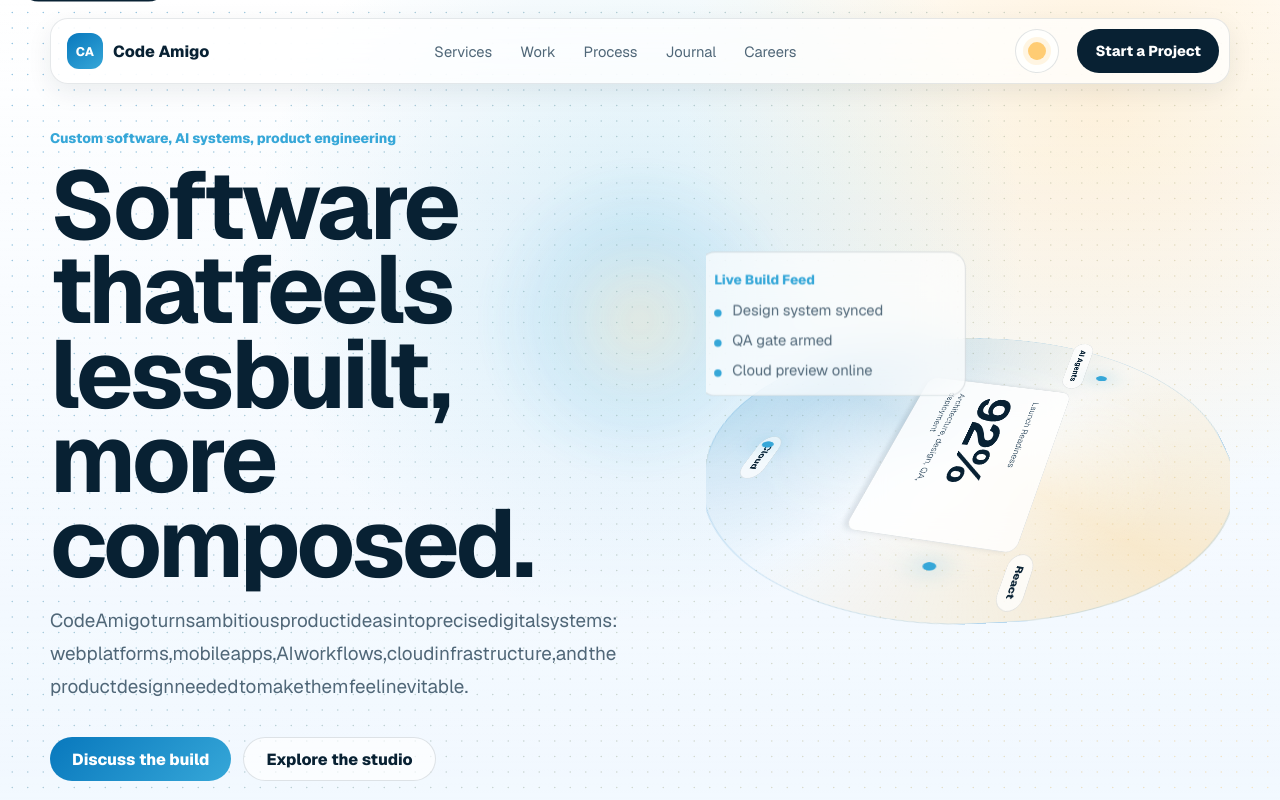
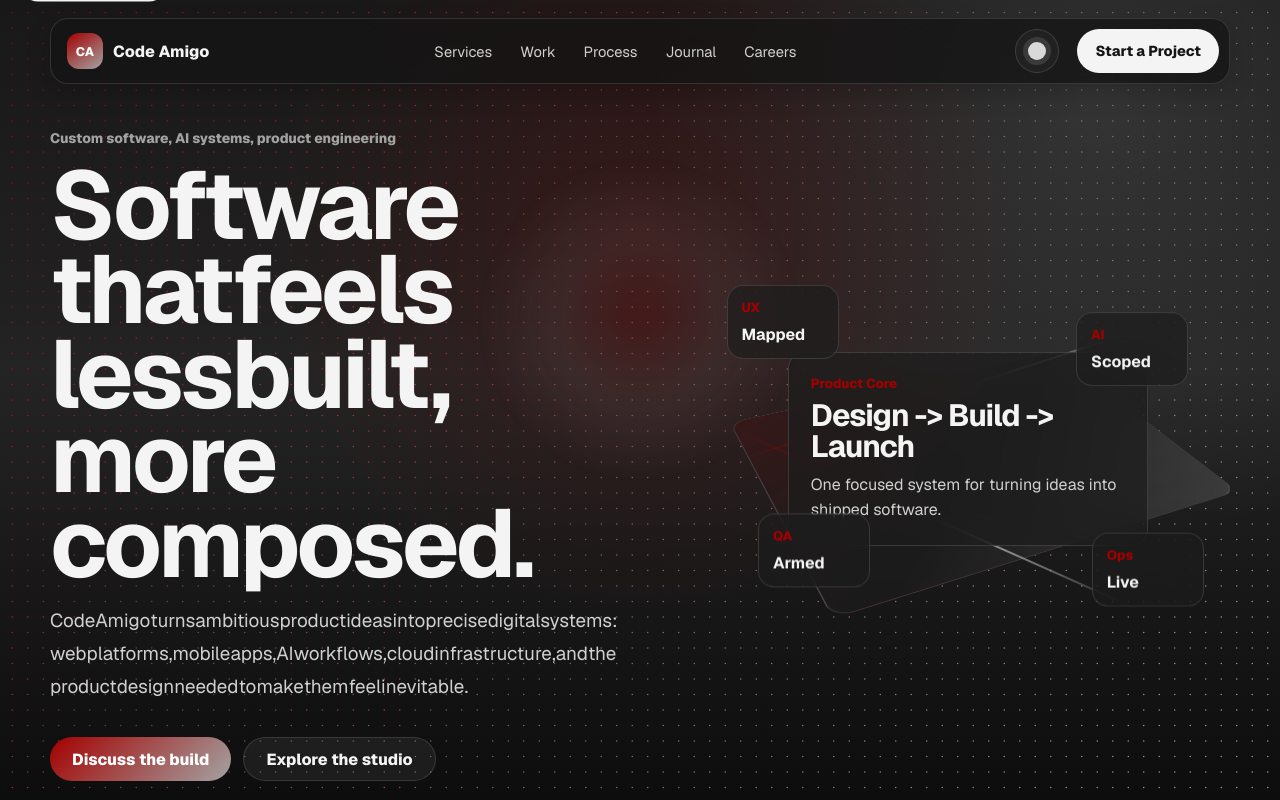
Before and after one commit to aswab007-ops/Redesign, a React (Vite) app: page / in a window 1280 px wide. Shown: the top 800 px of the page. Built offline with nearby package versions, Linux system fonts and the light colour scheme.

Commit message:
Update hero and theme colors

```diff
--- a/src/main.jsx
+++ b/src/main.jsx
@@ -113,9 +113,9 @@
     cursorRadius: 500,
     cursorForce: 0.1,
     bulgeOnly: true,
-    gradientFrom: isDark ? '#A855F7' : 'rgba(8, 120, 189, 0.48)',
-    gradientTo: isDark ? '#B497CF' : 'rgba(255, 204, 115, 0.46)',
-    glowColor: isDark ? '#120F17' : 'rgba(255, 204, 115, 0.34)',
+    gradientFrom: isDark ? '#A855F7' : '#A40000',
+    gradientTo: isDark ? '#B497CF' : '#A3A3A3',
+    glowColor: '#120F17',
   }), [isDark]);
 
   const nav = ['services', 'work', 'process', 'journal', 'careers'];
@@ -163,9 +163,20 @@
               <button className="button ghost" type="button" onClick={() => smoothScroll('#work')}>Explore the studio</button>
             </div>
           </div>
-          <div className="hero-stage reveal visible" aria-label="Animated product composition">
-            <div className="signal-feed"><span>Live Build Feed</span><p>Design system synced</p><p>QA gate armed</p><p>Cloud preview online</p></div>
-            <div className="orbital"><div className="core-card"><div className="scanline" /><p>Launch Readiness</p><strong>92%</strong><span>Architecture, design, QA, deployment</span></div><div className="float-chip chip-a">AI Agents</div><div className="float-chip chip-b">React</div><div className="float-chip chip-c">Cloud</div><div className="route route-a" /><div className="route route-b" /><div className="route route-c" /></div>
+          <div className="hero-stage reveal visible" aria-label="Animated delivery system">
+            <div className="flow-visual">
+              <div className="flow-line line-one" />
+              <div className="flow-line line-two" />
+              <div className="flow-card primary-flow">
+                <span>Product Core</span>
+                <strong>Design -> Build -> Launch</strong>
+                <p>One focused system for turning ideas into shipped software.</p>
+              </div>
+              <div className="flow-node node-a"><span>UX</span><strong>Mapped</strong></div>
+              <div className="flow-node node-b"><span>AI</span><strong>Scoped</strong></div>
+              <div className="flow-node node-c"><span>QA</span><strong>Armed</strong></div>
+              <div className="flow-node node-d"><span>Ops</span><strong>Live</strong></div>
+            </div>
           </div>
         </section>
 
--- a/styles.css
+++ b/styles.css
@@ -1,18 +1,18 @@
 :root {
-  color-scheme: light;
-  --bg: #f7fbff;
-  --surface: rgba(255, 255, 255, 0.72);
-  --surface-2: rgba(241, 248, 255, 0.88);
-  --ink: #082133;
-  --muted: #506778;
-  --soft: #7b92a2;
-  --primary: #0878bd;
-  --primary-deep: #075f98;
-  --accent: #36a7d8;
-  --hot: #ffcc73;
-  --cream: #fee4ad;
-  --line: rgba(8, 33, 51, 0.12);
-  --glass: rgba(255, 255, 255, 0.58);
+  color-scheme: dark;
+  --bg: #151515;
+  --surface: rgba(36, 36, 36, 0.72);
+  --surface-2: rgba(96, 96, 95, 0.28);
+  --ink: #f4f4f4;
+  --muted: #d0d0d0;
+  --soft: #a3a3a3;
+  --primary: #a40000;
+  --primary-deep: #690000;
+  --accent: #a3a3a3;
+  --hot: #d9d9d9;
+  --cream: #f4f4f4;
+  --line: rgba(244, 244, 244, 0.13);
+  --glass: rgba(28, 28, 28, 0.62);
   --max: 1180px;
   --ease: cubic-bezier(0.16, 1, 0.3, 1);
   font-family: Geist, Manrope, system-ui, sans-serif;
@@ -117,9 +117,9 @@
   z-index: -3;
   pointer-events: none;
   background:
-    radial-gradient(circle at var(--mx, 50%) var(--my, 30%), rgba(54, 167, 216, 0.18), transparent 24rem),
-    radial-gradient(circle at 86% 12%, rgba(255, 204, 115, 0.28), transparent 26rem),
-    linear-gradient(180deg, #ffffff, var(--bg) 48%, #eef7ff);
+    radial-gradient(circle at var(--mx, 50%) var(--my, 30%), rgba(164, 0, 0, 0.18), transparent 24rem),
+    radial-gradient(circle at 86% 12%, rgba(163, 163, 163, 0.18), transparent 28rem),
+    linear-gradient(180deg, #151515, #242424 48%, #0f0f0f);
 }
 
 :root[data-theme="dark"] body::before {
@@ -134,9 +134,9 @@
   position: fixed;
   inset: 0;
   z-index: -2;
-  opacity: 0.45;
+  opacity: 0.22;
   pointer-events: none;
-  background: linear-gradient(180deg, rgba(255, 255, 255, 0.34), transparent 46%, rgba(255, 255, 255, 0.52));
+  background: linear-gradient(180deg, rgba(244, 244, 244, 0.08), transparent 46%, rgba(0, 0, 0, 0.46));
 }
 
 :root[data-theme="dark"] body::after {
@@ -196,7 +196,7 @@
   height: 320px;
   border-radius: 999px;
   transform: translate(-50%, -50%);
-  background: radial-gradient(circle, rgba(255, 204, 115, 0.24), rgba(54, 167, 216, 0.12) 38%, transparent 70%);
+  background: radial-gradient(circle, rgba(164, 0, 0, 0.18), rgba(163, 163, 163, 0.12) 38%, transparent 70%);
   filter: blur(14px);
   opacity: 0.78;
   transition: left 120ms linear, top 120ms linear;
@@ -217,11 +217,11 @@
   align-items: center;
   gap: 18px;
   padding: 10px;
-  border: 1px solid rgba(8, 33, 51, 0.1);
+  border: 1px solid var(--line);
   border-radius: 18px;
-  background: rgba(255, 255, 255, 0.74);
+  background: rgba(21, 21, 21, 0.76);
   backdrop-filter: blur(22px) saturate(1.2);
-  box-shadow: 0 8px 24px rgba(8, 33, 51, 0.08);
+  box-shadow: 0 8px 24px rgba(0, 0, 0, 0.18);
 }
 
 :root[data-theme="dark"] .nav-shell {
@@ -278,7 +278,7 @@
 .nav-links a.active,
 .nav-links button:hover {
   color: var(--ink);
-  background: rgba(8, 120, 189, 0.08);
+  background: rgba(244, 244, 244, 0.08);
 }
 
 .nav-cta,
@@ -318,7 +318,7 @@
 
 .sun {
   background: var(--hot);
-  box-shadow: 0 0 0 5px rgba(255, 204, 115, 0.2);
+  box-shadow: 0 0 0 5px rgba(244, 244, 244, 0.12);
 }
 
 .moon {
@@ -351,7 +351,7 @@
 .nav-cta {
   padding: 0 18px;
   background: var(--ink);
-  color: #ffffff;
+  color: #151515;
   font-size: 0.9rem;
 }
 
@@ -390,7 +390,7 @@
 
 .button.ghost {
   border: 1px solid var(--line);
-  background: rgba(255, 255, 255, 0.66);
+  background: rgba(244, 244, 244, 0.06);
   color: var(--ink);
 }
 
@@ -409,7 +409,7 @@
   height: 44px;
   border: 0;
   border-radius: 14px;
-  background: rgba(8, 120, 189, 0.08);
+  background: rgba(244, 244, 244, 0.08);
 }
 
 .menu-toggle span {
@@ -519,197 +519,142 @@
   overflow: clip;
 }
 
-.signal-feed {
-  position: absolute;
-  left: 2%;
-  top: 16%;
-  z-index: 2;
-  width: min(250px, 42vw);
-  padding: 14px;
-  border: 1px solid var(--line);
-  border-radius: 16px;
-  background: rgba(255, 255, 255, 0.68);
-  backdrop-filter: blur(20px);
-  transform: translateZ(80px);
+.flow-visual {
+  position: relative;
+  width: min(100%, 560px);
+  aspect-ratio: 1.18;
+  display: grid;
+  place-items: center;
+  border-radius: 18px;
+  overflow: hidden;
 }
 
-:root[data-theme="dark"] .signal-feed,
-:root[data-theme="dark"] .core-card,
-:root[data-theme="dark"] .float-chip,
-:root[data-theme="dark"] .service-node,
-:root[data-theme="dark"] .map-column,
-:root[data-theme="dark"] .step,
-:root[data-theme="dark"] .journal-card,
-:root[data-theme="dark"] .job,
-:root[data-theme="dark"] .contact-card,
-:root[data-theme="dark"] .contact-meta,
-:root[data-theme="dark"] dialog {
-  background: rgba(24, 26, 45, 0.66);
+.flow-visual::before {
+  content: "";
+  position: absolute;
+  inset: 12%;
+  border-radius: 18px;
+  background:
+    linear-gradient(135deg, rgba(164, 0, 0, 0.16), transparent 48%),
+    linear-gradient(315deg, rgba(244, 244, 244, 0.14), transparent 48%),
+    var(--glass);
+  border: 1px solid var(--line);
+  backdrop-filter: blur(16px);
+  transform: perspective(900px) rotateX(58deg) rotateZ(-26deg);
 }
 
-.signal-feed span {
-  color: var(--accent);
-  font-size: 0.78rem;
-  font-weight: 800;
+.flow-line {
+  position: absolute;
+  width: 82%;
+  height: 2px;
+  background: linear-gradient(90deg, transparent, var(--primary), var(--accent), transparent);
+  opacity: 0.58;
+  transform-origin: center;
+  animation: beamMove 5.8s var(--ease) infinite alternate;
 }
 
-.signal-feed p {
-  position: relative;
-  margin: 10px 0 0;
-  padding-left: 17px;
-  color: var(--muted);
-  font-size: 0.86rem;
+.line-one {
+  transform: rotate(-18deg) translateY(-66px);
 }
 
-.signal-feed p::before {
-  content: "";
-  position: absolute;
-  left: 0;
-  top: 0.58em;
-  width: 7px;
-  height: 7px;
-  border-radius: 999px;
-  background: var(--accent);
+.line-two {
+  transform: rotate(24deg) translateY(72px);
+  animation-delay: -2.2s;
 }
 
-.orbital {
-  position: relative;
-  width: min(94vw, 520px);
-  aspect-ratio: 1;
-  border-radius: 48%;
-  transform: rotateX(58deg) rotateZ(-18deg);
-  border: 1px solid rgba(8, 120, 189, 0.16);
-  background:
-    radial-gradient(circle, rgba(255, 255, 255, 0.62), transparent 56%),
-    conic-gradient(from 140deg, transparent, rgba(8, 120, 189, 0.22), transparent, rgba(255, 204, 115, 0.36), transparent);
-  animation: slowspin 24s linear infinite;
+.flow-card,
+.flow-node {
+  position: absolute;
+  border: 1px solid var(--line);
+  background: rgba(28, 28, 28, 0.68);
+  backdrop-filter: blur(18px);
+  border-radius: 16px;
+  color: var(--ink);
+  animation: floatCard 6.4s var(--ease) infinite alternate;
 }
 
-:root[data-theme="dark"] .orbital {
-  border-color: rgba(180, 151, 207, 0.18);
-  background:
-    radial-gradient(circle, rgba(247, 247, 247, 0.08), transparent 56%),
-    conic-gradient(from 140deg, transparent, rgba(168, 85, 247, 0.32), transparent, rgba(239, 71, 104, 0.3), transparent);
+:root[data-theme="dark"] .flow-card,
+:root[data-theme="dark"] .flow-node {
+  background: rgba(24, 26, 45, 0.7);
 }
 
-@keyframes slowspin {
+.flow-card {
+  width: min(74%, 360px);
+  padding: 22px;
+  transform: translateY(4px);
+}
+
+.flow-card span,
+.flow-node span {
+  display: block;
+  color: var(--primary);
+  font-size: 0.82rem;
+  font-weight: 800;
+  margin-bottom: 8px;
+}
+
+.flow-card strong {
+  display: block;
+  font-size: clamp(1.35rem, 2.4vw, 2rem);
+  line-height: 1;
+  letter-spacing: -0.035em;
+}
+
+.flow-card p {
+  margin: 12px 0 0;
+  color: var(--muted);
+  line-height: 1.55;
+}
+
+.flow-node {
+  min-width: 112px;
+  padding: 13px 14px;
+}
+
+.flow-node strong {
+  font-size: 1rem;
+}
+
+.node-a {
+  left: 4%;
+  top: 14%;
+}
+
+.node-b {
+  right: 8%;
+  top: 20%;
+  animation-delay: -1.8s;
+}
+
+.node-c {
+  left: 10%;
+  bottom: 18%;
+  animation-delay: -3s;
+}
+
+.node-d {
+  right: 5%;
+  bottom: 14%;
+  animation-delay: -4.2s;
+}
+
+@keyframes floatCard {
   to {
-    transform: rotateX(58deg) rotateZ(342deg);
+    translate: 0 -10px;
   }
 }
 
-.core-card {
-  position: absolute;
-  inset: 21%;
-  display: flex;
-  flex-direction: column;
-  justify-content: center;
-  gap: 10px;
-  padding: 28px;
-  border-radius: 18px;
-  border: 1px solid rgba(8, 33, 51, 0.1);
-  background: rgba(255, 255, 255, 0.78);
-  backdrop-filter: blur(18px);
-  transform: rotateZ(18deg) rotateX(-58deg);
-  box-shadow: 0 8px 8px rgba(8, 33, 51, 0.1);
-  overflow: hidden;
-}
-
-.core-card p,
-.core-card span {
-  margin: 0;
-  color: var(--muted);
-}
-
-.core-card strong {
-  font-size: clamp(3.7rem, 8vw, 5.4rem);
-  letter-spacing: -0.04em;
-}
-
-.scanline {
-  position: absolute;
-  inset: 0;
-  background: linear-gradient(180deg, transparent, rgba(255, 204, 115, 0.32), transparent);
-  animation: scan 3.8s var(--ease) infinite;
-}
-
-@keyframes scan {
-  from {
-    transform: translateY(-100%);
+@keyframes beamMove {
+  to {
+    opacity: 0.82;
+    filter: blur(0.5px);
   }
-  to {
-    transform: translateY(100%);
-  }
-}
-
-.float-chip {
-  position: absolute;
-  padding: 10px 16px;
-  border-radius: 999px;
-  background: rgba(255, 255, 255, 0.72);
-  border: 1px solid var(--line);
-  backdrop-filter: blur(18px);
-  font-weight: 800;
-  transform: rotateZ(18deg) rotateX(-58deg);
-  animation: floaty 4s var(--ease) infinite alternate;
-}
-
-.chip-a {
-  left: 4%;
-  top: 22%;
-}
-
-.chip-b {
-  right: 2%;
-  top: 42%;
-  animation-delay: -1.3s;
-}
-
-.chip-c {
-  left: 40%;
-  bottom: 3%;
-  animation-delay: -2.2s;
-}
-
-@keyframes floaty {
-  to {
-    translate: 0 -18px;
-  }
-}
-
-.route {
-  position: absolute;
-  width: 12px;
-  height: 12px;
-  border-radius: 999px;
-  background: var(--accent);
-  box-shadow: 0 0 28px var(--accent);
-}
-
-:root[data-theme="dark"] .route {
-  background: #ef4768;
-  box-shadow: 0 0 28px rgba(239, 71, 104, 0.58);
-}
-
-.route-a {
-  left: 20%;
-  top: 18%;
-}
-
-.route-b {
-  right: 14%;
-  top: 58%;
-}
-
-.route-c {
-  left: 42%;
-  bottom: 10%;
 }
 
 .marquee {
   overflow: hidden;
   border-block: 1px solid var(--line);
-  background: rgba(255, 255, 255, 0.54);
+  background: var(--surface);
 }
 
 .marquee div {
@@ -837,7 +782,7 @@
   border: 1px solid var(--line);
   border-radius: 16px;
   background:
-    linear-gradient(180deg, rgba(255, 255, 255, 0.48), transparent),
+    linear-gradient(180deg, rgba(244, 244, 244, 0.08), transparent),
     var(--glass);
   backdrop-filter: blur(20px);
   scroll-snap-align: start;
@@ -866,7 +811,7 @@
   inset: 0;
   opacity: 0;
   pointer-events: none;
-  background: radial-gradient(circle at var(--card-x, 50%) var(--card-y, 20%), rgba(54, 167, 216, 0.16), transparent 34%);
+  background: radial-gradient(circle at var(--card-x, 50%) var(--card-y, 20%), rgba(244, 244, 244, 0.12), transparent 34%);
   transition: opacity 220ms var(--ease);
 }
 
@@ -959,7 +904,7 @@
   min-height: 168px;
   padding: 18px;
   border-radius: 16px;
-  background: rgba(255, 255, 255, 0.64);
+  background: var(--surface);
   border: 1px solid var(--line);
   backdrop-filter: blur(18px);
   transition: transform 320ms var(--ease), background 320ms var(--ease);
@@ -972,7 +917,7 @@
 
 .map-column:hover {
   transform: translateY(-8px) rotateX(2deg);
-  background: rgba(255, 255, 255, 0.84);
+  background: var(--surface-2);
 }
 
 .map-column span,
@@ -1012,8 +957,8 @@
   min-height: 230px;
   padding: 22px;
   background:
-    radial-gradient(circle at 20% 0, rgba(255, 204, 115, 0.22), transparent 44%),
-    rgba(255, 255, 255, 0.7);
+    radial-gradient(circle at 20% 0, rgba(164, 0, 0, 0.18), transparent 44%),
+    var(--surface);
 }
 
 .step h3 {
@@ -1032,7 +977,7 @@
   padding: 22px;
   border: 1px solid var(--line);
   border-radius: 16px;
-  background: rgba(255, 255, 255, 0.66);
+  background: var(--surface);
   backdrop-filter: blur(18px);
   transition: transform 320ms var(--ease), border-color 320ms var(--ease);
   animation: cardFloat 8s var(--ease) infinite alternate;
@@ -1043,8 +988,8 @@
   grid-row: span 2;
   min-height: 434px;
   background:
-    radial-gradient(circle at 12% 18%, rgba(255, 204, 115, 0.24), transparent 36%),
-    rgba(255, 255, 255, 0.66);
+    radial-gradient(circle at 12% 18%, rgba(164, 0, 0, 0.18), transparent 36%),
+    var(--surface);
 }
 
 .journal-card h3 {
@@ -1070,7 +1015,7 @@
   padding: 20px;
   border: 1px solid var(--line);
   border-radius: 16px;
-  background: rgba(255, 255, 255, 0.66);
+  background: var(--surface);
   transition: transform 320ms var(--ease), border-color 320ms var(--ease);
   animation: cardFloat 7.5s var(--ease) infinite alternate;
   overflow: hidden;
@@ -1093,8 +1038,8 @@
   padding: clamp(24px, 5vw, 54px);
   border-radius: 18px;
   background:
-    radial-gradient(circle at 80% 10%, rgba(255, 204, 115, 0.3), transparent 34%),
-    rgba(255, 255, 255, 0.72);
+    radial-gradient(circle at 80% 10%, rgba(164, 0, 0, 0.2), transparent 34%),
+    var(--surface);
   border: 1px solid var(--line);
   backdrop-filter: blur(20px);
 }
@@ -1117,7 +1062,7 @@
   width: 100%;
   border: 1px solid var(--line);
   border-radius: 12px;
-  background: rgba(255, 255, 255, 0.8);
+  background: rgba(0, 0, 0, 0.22);
   color: var(--ink);
   padding: 14px 15px;
   outline: none;
@@ -1141,7 +1086,7 @@
   padding: 28px;
   border-radius: 18px;
   border: 1px solid var(--line);
-  background: rgba(255, 255, 255, 0.58);
+  background: var(--surface);
 }
 
 .contact-meta p {
@@ -1182,7 +1127,7 @@
   width: min(680px, calc(100% - 28px));
   border: 1px solid var(--line);
   border-radius: 18px;
-  background: rgba(255, 255, 255, 0.9);
+  background: var(--surface);
   color: var(--ink);
   backdrop-filter: blur(24px);
   padding: 0;
@@ -1206,7 +1151,7 @@
   overflow: auto;
   border: 1px solid var(--line);
   border-radius: 18px;
-  background: rgba(255, 255, 255, 0.9);
+  background: var(--surface);
   color: var(--ink);
   backdrop-filter: blur(24px);
 }
@@ -1296,12 +1241,6 @@
     min-height: 430px;
   }
 
-  .signal-feed {
-    left: auto;
-    right: 0;
-    top: 6%;
-  }
-
   .journal-grid,
   .timeline,
   .product-map {
@@ -1345,20 +1284,34 @@
     min-height: 340px;
   }
 
-  .signal-feed {
-    display: none;
+  .flow-visual {
+    width: min(92vw, 380px);
+    aspect-ratio: 0.92;
   }
 
-  .orbital {
-    width: min(92vw, 360px);
+  .flow-visual::before {
+    inset: 18% 8%;
   }
 
-  .core-card {
+  .flow-card {
+    width: 78%;
     padding: 18px;
   }
 
-  .float-chip {
-    font-size: 0.82rem;
+  .flow-node {
+    min-width: 88px;
+    padding: 10px 11px;
+    font-size: 0.86rem;
+  }
+
+  .node-a,
+  .node-c {
+    left: 1%;
+  }
+
+  .node-b,
+  .node-d {
+    right: 1%;
   }
 
   .service-node {
```
